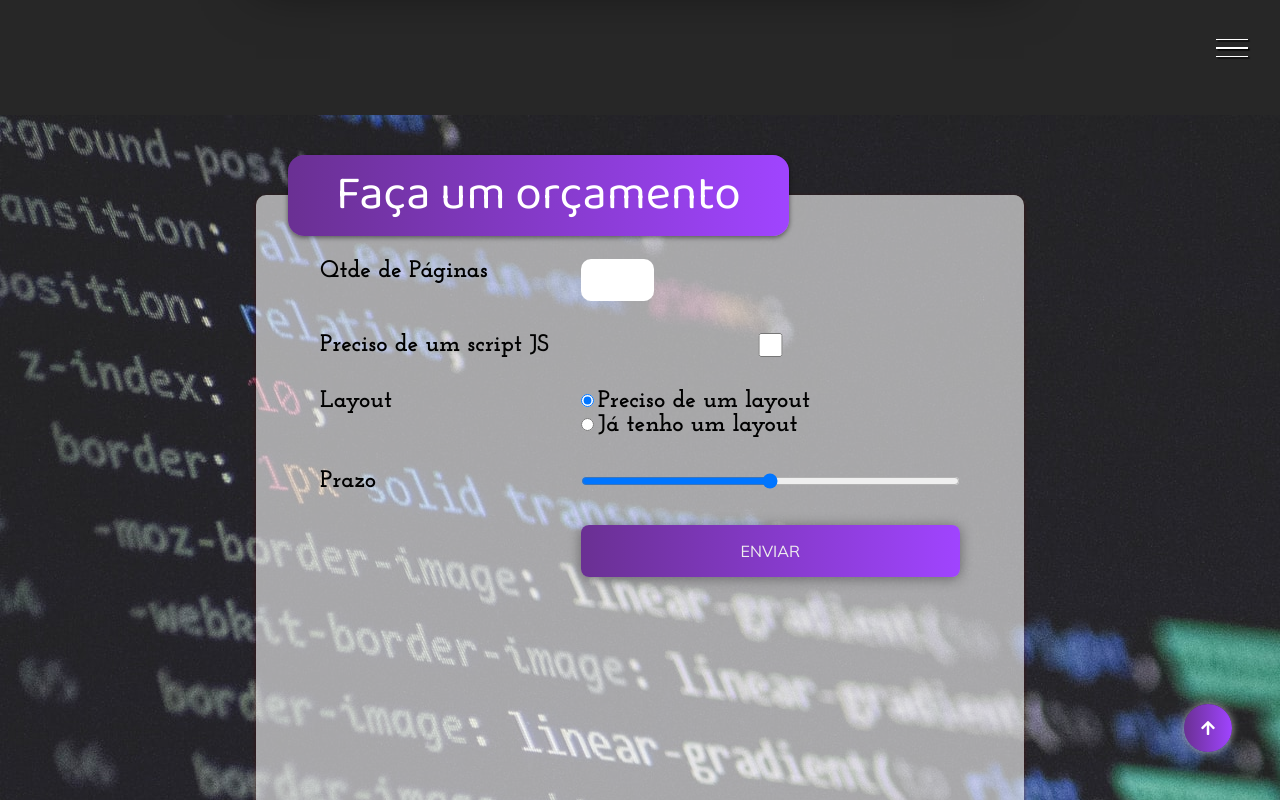
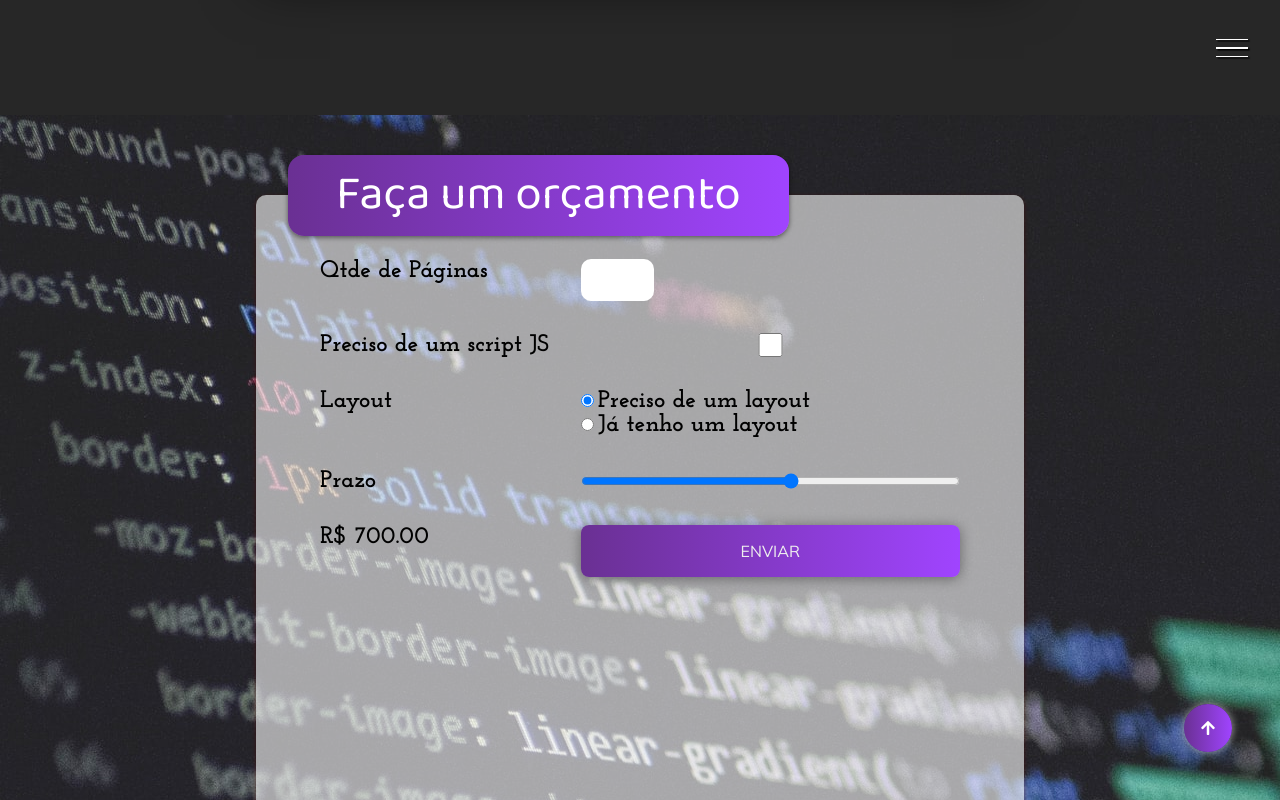
Before and after one commit to pierrialexander/Site_portifolio, a plain HTML site: page index.html in a window 1280 px wide. Both pictures are taken after a click on the radio button "Preciso de um layout". Shown: the part 2749-3549 px from the top of the page. Drawn offline with Linux system fonts and the light colour scheme.

Commit message:
:package: Calculo de orçamento
Efetuado a inclusão dos comandos de calculo de orçamento no Scripts.JS

```diff
--- a/index.html
+++ b/index.html
@@ -278,7 +278,8 @@
               </div>
             </div>
             <label for="prazo">Prazo</label>
-            <input type="range" name="prazo" id="prazo" />
+            <input type="range" name="prazo" id="prazo" min="1" max="10">
+            <label id="preco">R$ 0,00</label>
             <button class="btn btn-orcamento" type="submit">Enviar</button>
           </form>
         </div>
--- a/script.js
+++ b/script.js
@@ -1,6 +1,34 @@
 //var nome = window.prompt('Qual é o seu nome? ')
 //window.alert('Seja bem vindo, ' + nome + '!')
 
-document.querySelector('.hamburguer').addEventListener('click', () => {
-    document.querySelector('.container').classList.toggle('show-menu')
+document.querySelector(".hamburguer").addEventListener("click", () => {
+  document.querySelector(".container").classList.toggle("show-menu");
+});
+
+document.querySelector("#qtde").addEventListener("change", atualizarpreco)
+document.querySelector("#js").addEventListener("change", atualizarpreco)
+document.querySelector("#layout-sim").addEventListener("change", atualizarpreco)
+document.querySelector("#layout-nao").addEventListener("change", atualizarpreco)
+
+
+document.querySelector("#prazo").addEventListener("change", function () {
+    const prazo = document.querySelector('#prazo').value
+    document.querySelector("label[for=prazo]").innerHTML = `Prazo: ${prazo} semanas`
+    atualizarpreco()
 })
+
+
+function atualizarpreco() {
+  const qtde = document.querySelector("#qtde").value
+  const temJS = document.querySelector('#js').checked
+  const incluiLayout = document.querySelector('#layout-sim').checked
+  const prazo = document.querySelector('#prazo').value
+
+  let preco = qtde * 100
+  if (temJS) preco *= 1.1
+  if (incluiLayout) preco += 500
+  let taxaUrgencia = 1 - prazo * 0.1;
+  preco *= 1 + taxaUrgencia
+
+  document.querySelector("#preco").innerHTML = `R$ ${preco.toFixed(2)}`
+}
```
